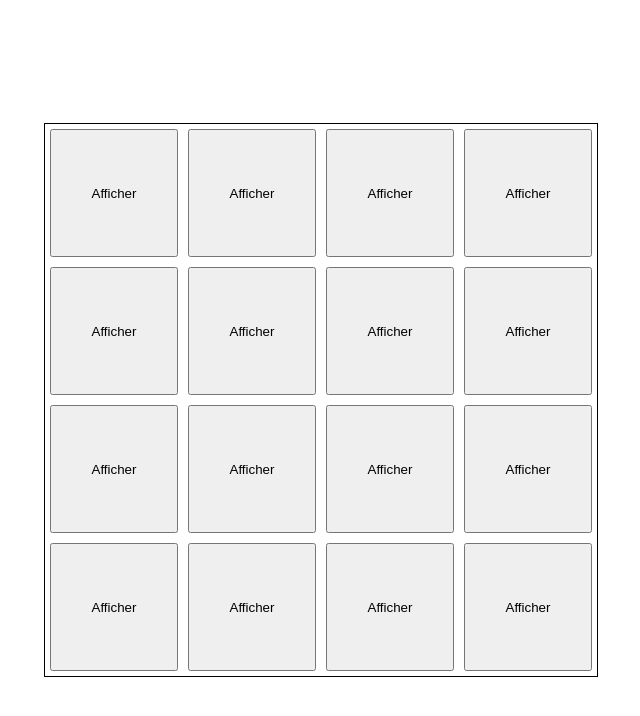
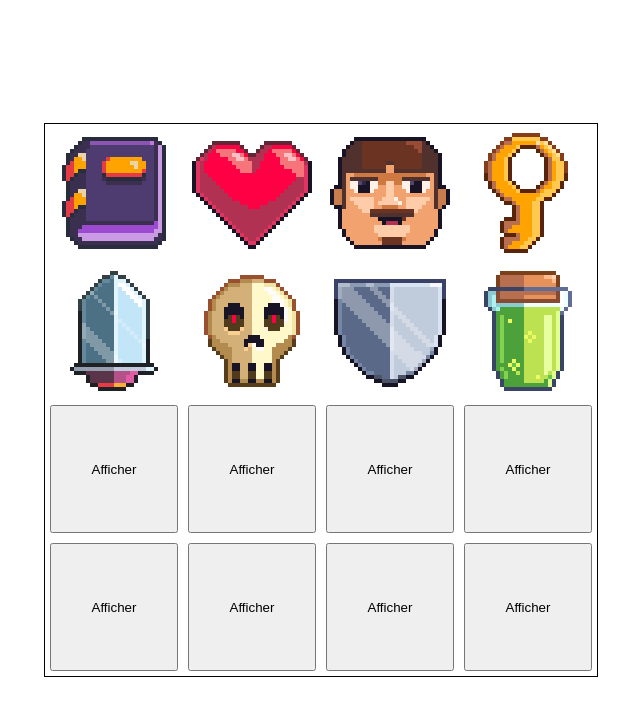
Before and after one commit to ArnaudDelperier/Memory, a plain HTML site: page index.html in a window 1280 px wide. Shown: the whole page, without its empty margins (319-959 px from the left). Drawn offline with Linux system fonts and the light colour scheme.

Commit message:
function to display the board

```diff
--- a/main.js
+++ b/main.js
@@ -28,8 +28,8 @@
 const boardDisplayed = document.getElementById("board");
 
 const board = [
-    [0, 0, 0, 0],
-    [0, 0, 0, 0],
+    [1, 2, 3, 4],
+    [8, 7, 6, 5],
     [0, 0, 0, 0],
     [0, 0, 0, 0]
 ];
@@ -38,14 +38,53 @@ function displayBoard() {
     let result = "";
 
     for (let i=0; i<board.length; i++) {
-        result += '<div class="line">'
+        result += '<div class="line">';
         for (let j=0; j<board[i].length; j++) {
-            result += '<button class="card">Afficher</button>'
+            let card = board[i][j];
+            if (card === 0) {
+                result += '<button class="card">Afficher</button>';
+            } else {
+                result += `<img class="card" src="${getImage(card)}" alt=""></img>`;
+            }
         }
-        result += "</div>"
+        result += "</div>";
     }
 
     boardDisplayed.innerHTML = result;
 }
 
+function getImage(value) {
+    imgRoot = "./assets/";
+    switch(value) {
+        case 1:
+            imgRoot += "book_purple.png";
+            break;
+        case 2:
+            imgRoot += "heart.png";
+            break;
+        case 3:
+            imgRoot += "human.png";
+            break;
+        case 4:
+            imgRoot += "key.png";
+            break;
+        case 5:
+            imgRoot += "potion_green.png";
+            break;
+        case 6:
+            imgRoot += "shield_silver.png";
+            break;
+        case 7:
+            imgRoot += "skull.png";
+            break;
+        case 8:
+            imgRoot += "sword_silver.png";
+            break;
+        default:
+            console.log("unexpected value")
+    }
+
+    return imgRoot;
+}
+
 displayBoard();
--- a/style.css
+++ b/style.css
@@ -14,8 +14,19 @@
     border: 1px solid black;
 }
 
+.line {
+    display: flex;
+}
+
 .card {
     margin: 5px;
     width: 128px;
     height: 128px;
 }
+
+/* to keep the pixel art look */
+img {
+    image-rendering: pixelated;
+    image-rendering: -moz-crisp-edges;
+    image-rendering: crisp-edges;
+}
```
